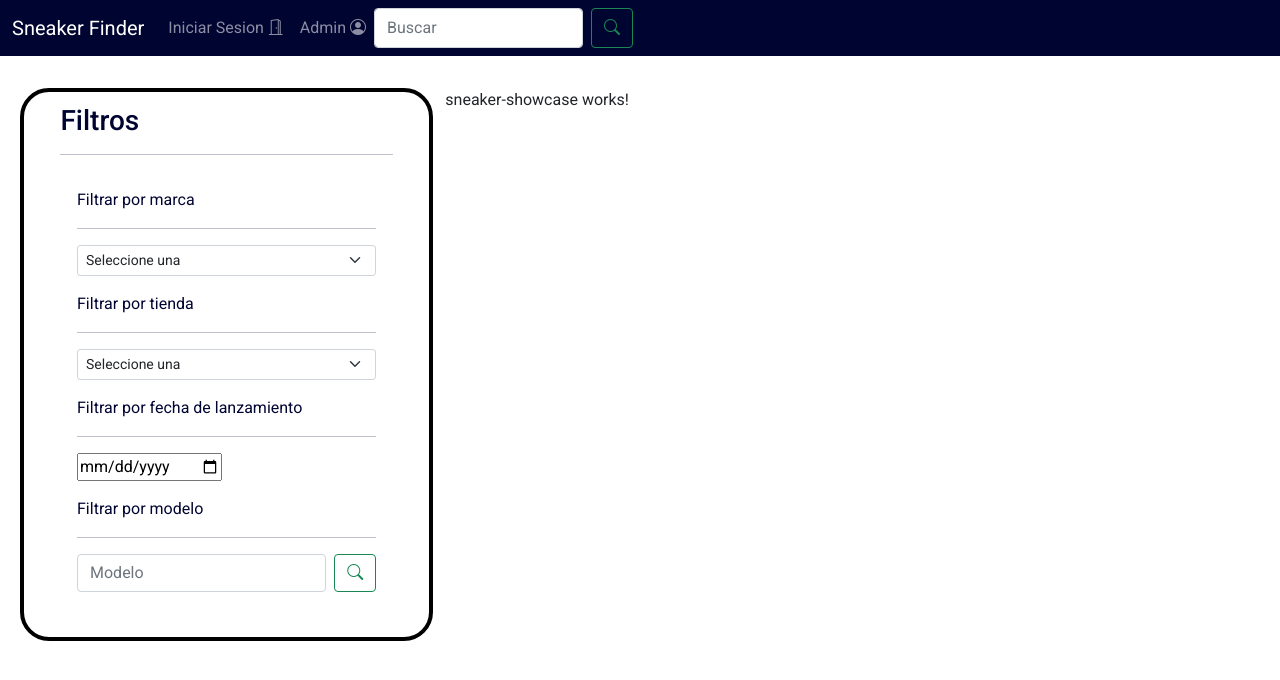
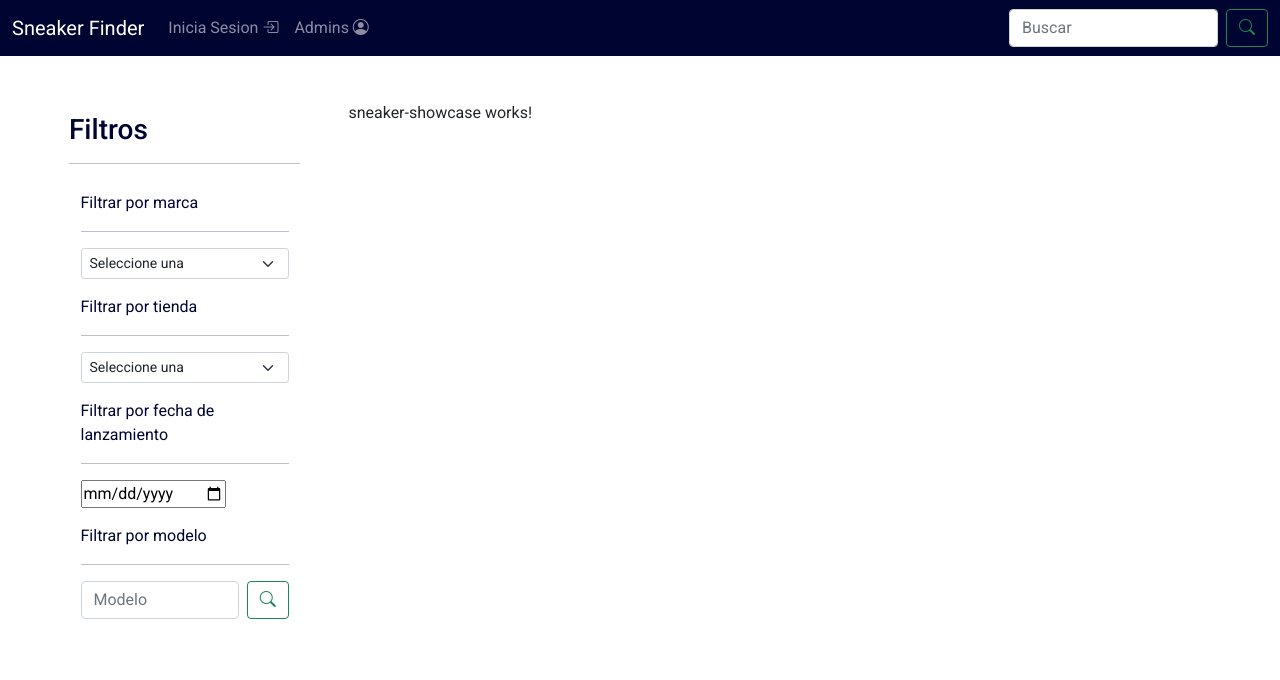
Before and after one commit to tripleP16/sneaker-project-frontend, an Angular app: page / in a window 1280 px wide. Shown: the top 680 px of the page. Built offline with nearby package versions, Linux system fonts and the light colour scheme.

Commit message:
cambiando estilos

```diff
--- a/src/app/login-admins/login-admins.component.html
+++ b/src/app/login-admins/login-admins.component.html
@@ -15,7 +15,7 @@
                   <label for="exampleInputPassword1" class="form-label">Contraseña</label>
                   <input type="password" class="form-control" id="exampleInputPassword1">
                 </div>
-                <button type="submit" class="btn btn-primary">Inicia Sesion</button>
+                <button type="submit" class="btn btn-success">Inicia Sesion</button>
             </form>
            <hr>
         </div>
--- a/src/app/login-users/login-users.component.html
+++ b/src/app/login-users/login-users.component.html
@@ -15,7 +15,7 @@
                   <label for="exampleInputPassword1" class="form-label">Contraseña</label>
                   <input type="password" class="form-control" id="exampleInputPassword1">
                 </div>
-                <button type="submit" class="btn btn-primary">Inicia Sesion</button>
+                <button type="submit" class="btn btn-success">Inicia Sesion</button>
             </form>
            <hr>
            <a href="#">¿No tienes cuenta registrate aqui?</a>
--- a/src/app/navbar/navbar.component.html
+++ b/src/app/navbar/navbar.component.html
@@ -1,25 +1,23 @@
 <nav class="navbar navbar-expand-lg navbar-dark" id="navbar">
   <div class="container-fluid">
     <a class="navbar-brand" href="#">Sneaker Finder</a>
-      <button class="navbar-toggler" type="button" data-bs-toggle="collapse" data-bs-target="#navbarNavDropdown" aria-controls="navbarNavDropdown" aria-expanded="false" aria-label="Toggle navigation">
+    <button class="navbar-toggler" type="button" data-bs-toggle="collapse" data-bs-target="#navbarSupportedContent" aria-controls="navbarSupportedContent" aria-expanded="false" aria-label="Toggle navigation">
       <span class="navbar-toggler-icon"></span>
     </button>
-      <div class="collapse navbar-collapse " id="navbarNavDropdown">
-        <ul class="navbar-nav">
+    <div class="collapse navbar-collapse" id="navbarSupportedContent">
+      <ul class="navbar-nav me-auto mb-2 mb-lg-0">
         <li class="nav-item">
-            <a class="nav-link" href="#"  data-bs-toggle="modal" data-bs-target="#userModal">Iniciar Sesion <i class="bi bi-door-open"></i></a>
+          <a class="nav-link" aria-current="page" href="#" data-bs-toggle="modal" data-bs-target="#userModal">Inicia Sesion  <i class="bi bi-box-arrow-in-right"></i></a>
         </li>
         <li class="nav-item">
-            <a class="nav-link" href="#" data-bs-toggle="modal" data-bs-target="#adminModal">Admin <i class="bi bi-person-circle"></i></a>
+          <a class="nav-link" href="#" data-bs-toggle="modal" data-bs-target="#adminModal">Admins <i class="bi bi-person-circle"></i></a>
         </li>
-          <form class="d-flex ">
+      </ul>
+      <form class="d-flex">
         <input class="form-control me-2" type="search" placeholder="Buscar" aria-label="Search">
         <button class="btn btn-outline-success" type="submit"><i class="bi bi-search"></i></button>
       </form>
-        </ul>
-
     </div>
-
   </div>
 </nav>
 <app-login-users></app-login-users>
--- a/src/app/sneaker-content/sneaker-content.component.css
+++ b/src/app/sneaker-content/sneaker-content.component.css
@@ -1,9 +1,7 @@
 #principalContainer{
-    padding: 2.5%;
+    padding: 3.5%;
 }
 #filterContainer {
     padding: 1.0%;
-    border: 4px solid #000000;
-    border-radius: 29px;
     color: #000431;
 }
--- a/src/app/sneaker-content/sneaker-content.component.html
+++ b/src/app/sneaker-content/sneaker-content.component.html
@@ -1,9 +1,9 @@
 
 <div class="row" id="principalContainer">
-    <div class="col-md-4 col-sm-12" id="filterContainer">
+    <div class="col-md-4 col-lg-3 col-sm-12" id="filterContainer">
         <app-sneaker-filters></app-sneaker-filters>
     </div>
-    <div class="col-md-8 col-sm-12">
+    <div class="col-md-8 col-lg-3 col-sm-12">
         <app-sneaker-showcase></app-sneaker-showcase>
     </div>
 </div>
```
Lines whose indentation alone changed are shown as unchanged.
